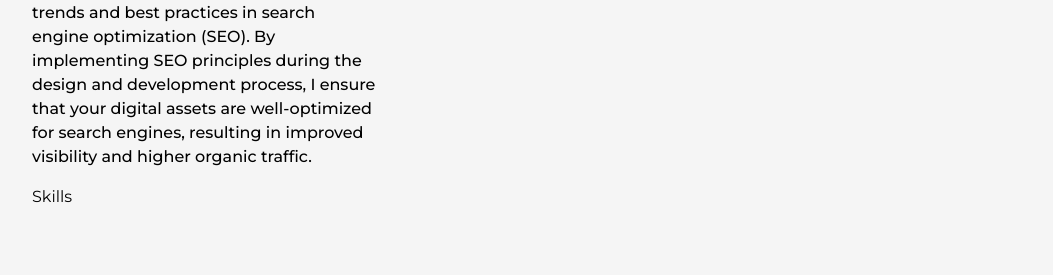
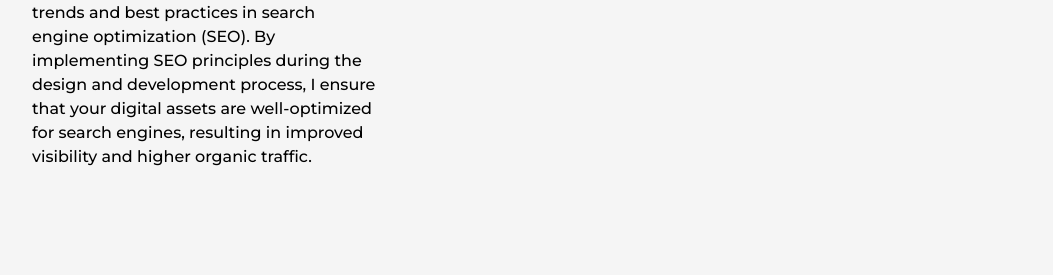
Before and after one commit to dotarjun/Portfolio, a Next.js app: page /about in a window 1280 px wide. Shown: the part 827-1102 px from the top of the page, without its empty margins (96-1149 px from the left). Built offline with nearby package versions, Linux system fonts and the light colour scheme.

Commit message:
🔥 refactor(skills.js): remove unrequired skills heading

```diff
--- a/src/components/Skills.js
+++ b/src/components/Skills.js
@@ -6,7 +6,6 @@ const Skills = () => {
   const path = "/src/assets/devicons/";
   return (
     <div>
-      <h2>Skills</h2>
       <AnimatedText
         text="Skills"
         className="font-bold text-5xl mt-32 w-full text-center"
```
